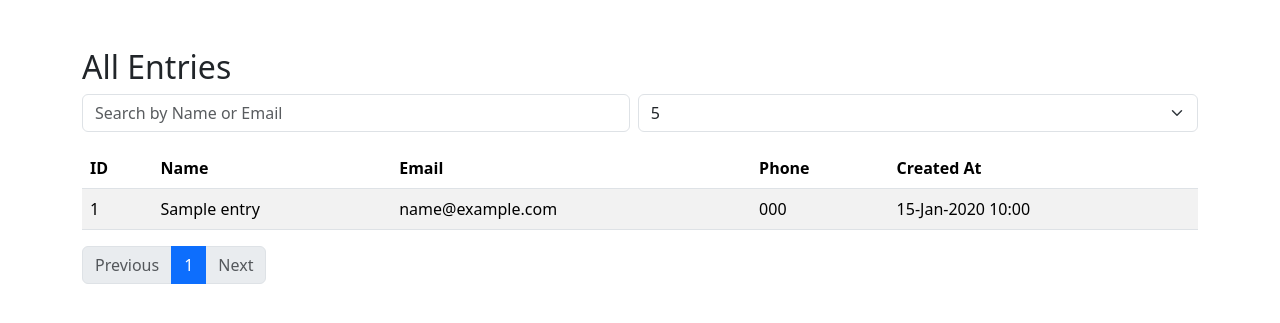
After one commit to SaraSarik/Iris, a PHP site: page /view.php in a window 1280 px wide. The commit adds this page. Shown: the top 323 px of the page. Run offline with PHP 8.4, Linux system fonts and the light colour scheme; tables that the repository leaves empty or names only in its code hold one stand-in row (values such as "Sample post").

Commit message:
Day 3 - Display entries with PHP + search + table

```diff
--- /dev/null
+++ b/view.php
@@ -0,0 +1,114 @@
+<?php
+include 'config.php';
+$sql = "SELECT * FROM entries ORDER BY id DESC";
+$result = $conn->query($sql);
+?>
+
+<!DOCTYPE html>
+<html lang="en">
+<head>
+<meta charset="UTF-8">
+<meta name="viewport" content="width=device-width, initial-scale=1">
+<title>View Entries - Your Project Title</title>
+<link href="https://cdn.jsdelivr.net/npm/bootstrap@5.3.2/dist/css/bootstrap.min.css"
+rel="stylesheet">
+</head>
+<body>
+
+<div class="container mt-5">
+<h2>All Entries</h2>
+
+<?php
+
+
+$search = isset($_GET['search']) ? $_GET['search'] : '';
+$page = isset($_GET['page']) ? (int)$_GET['page'] : 1;
+$limit = isset($_GET['limit']) ? (int)$_GET['limit'] : 5; // entries per page
+$offset = ($page - 1) * $limit;
+
+// Count total entries for pagination
+$count_sql = "SELECT COUNT(*) as total FROM entries WHERE name LIKE ? OR email LIKE ?";
+$stmt_count = $conn->prepare($count_sql);
+$search_param = "%$search%";
+$stmt_count->bind_param("ss", $search_param, $search_param);
+$stmt_count->execute();
+$count_result = $stmt_count->get_result();
+$total_rows = $count_result->fetch_assoc()['total'];
+$total_pages = ceil($total_rows / $limit);
+
+// Fetch entries for current page
+$sql = "SELECT * FROM entries WHERE name LIKE ? OR email LIKE ? ORDER BY id DESC LIMIT ?, ?";
+$stmt = $conn->prepare($sql);
+$stmt->bind_param("ssii", $search_param, $search_param, $offset, $limit);
+$stmt->execute();
+$result = $stmt->get_result();
+?>
+
+<!-- Search Form -->
+<form method="GET" class="mb-3 d-flex align-items-center gap-2">
+    <input type="text" name="search" class="form-control" placeholder="Search by Name or Email" value="<?php echo htmlspecialchars($search); ?>">
+
+    <!-- Entries per page dropdown -->
+    <select name="limit" class="form-select" onchange="this.form.submit()">
+        <option value="5" <?php if($limit==5) echo 'selected'; ?>>5</option>
+        <option value="10" <?php if($limit==10) echo 'selected'; ?>>10</option>
+        <option value="20" <?php if($limit==20) echo 'selected'; ?>>20</option>
+    </select>
+</form>
+
+<!-- Table -->
+<table class="table table-striped table-hover">
+    <thead>
+        <tr>
+            <th>ID</th>
+            <th>Name</th>
+            <th>Email</th>
+            <th>Phone</th>
+            <th>Created At</th>
+        </tr>
+    </thead>
+    <tbody>
+        <?php if($result->num_rows > 0): ?>
+            <?php while($row = $result->fetch_assoc()): ?>
+                <tr>
+                    <td><?php echo $row['id']; ?></td>
+                    <td><?php echo htmlspecialchars($row['name']); ?></td>
+                    <td><?php echo htmlspecialchars($row['email']); ?></td>
+                    <td><?php echo htmlspecialchars($row['phone']); ?></td>
+                    <td>
+                        <?php
+                        // Format created_at: 09-Sep-2025 16:00
+                        echo date("d-M-Y H:i", strtotime($row['created_at']));
+                        ?>
+                    </td>
+                </tr>
+            <?php endwhile; ?>
+        <?php else: ?>
+            <tr>
+                <td colspan="5" class="text-center">No records found</td>
+            </tr>
+        <?php endif; ?>
+    </tbody>
+</table>
+
+
+<!-- Pagination -->
+<nav>
+    <ul class="pagination">
+        <li class="page-item <?php if($page <= 1) echo 'disabled'; ?>">
+            <a class="page-link" href="?search=<?php echo urlencode($search); ?>&limit=<?php echo $limit; ?>&page=<?php echo $page-1; ?>">Previous</a>
+        </li>
+        <?php for($i = 1; $i <= $total_pages; $i++): ?>
+            <li class="page-item <?php if($i == $page) echo 'active'; ?>">
+                <a class="page-link" href="?search=<?php echo urlencode($search); ?>&limit=<?php echo $limit; ?>&page=<?php echo $i; ?>"><?php echo $i; ?></a>
+            </li>
+        <?php endfor; ?>
+        <li class="page-item <?php if($page >= $total_pages) echo 'disabled'; ?>">
+            <a class="page-link" href="?search=<?php echo urlencode($search); ?>&limit=<?php echo $limit; ?>&page=<?php echo $page+1; ?>">Next</a>
+        </li>
+    </ul>
+</nav>
+
+</div>
+</body>
+</html>
```
Also changed, not shown: form.php (+71 -31 lines).
